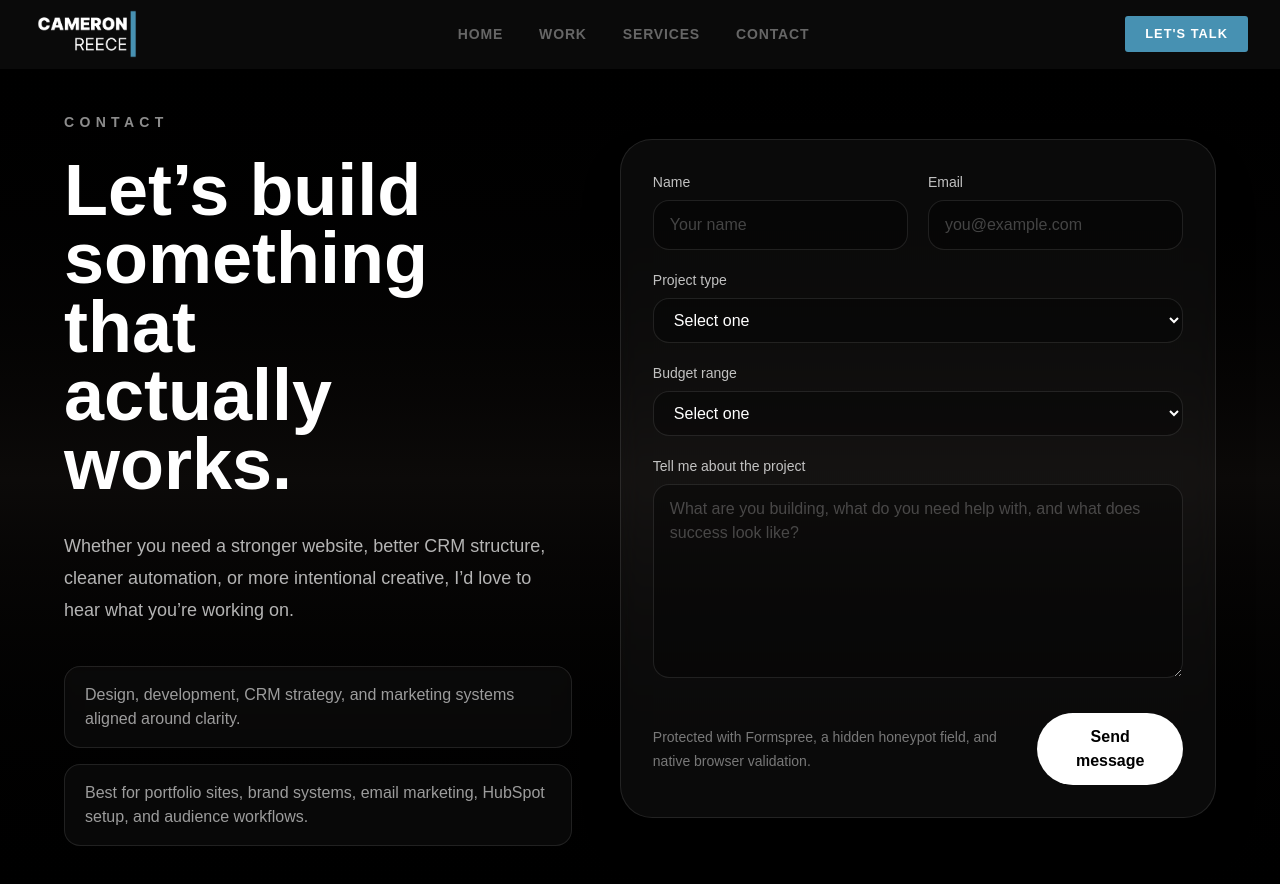
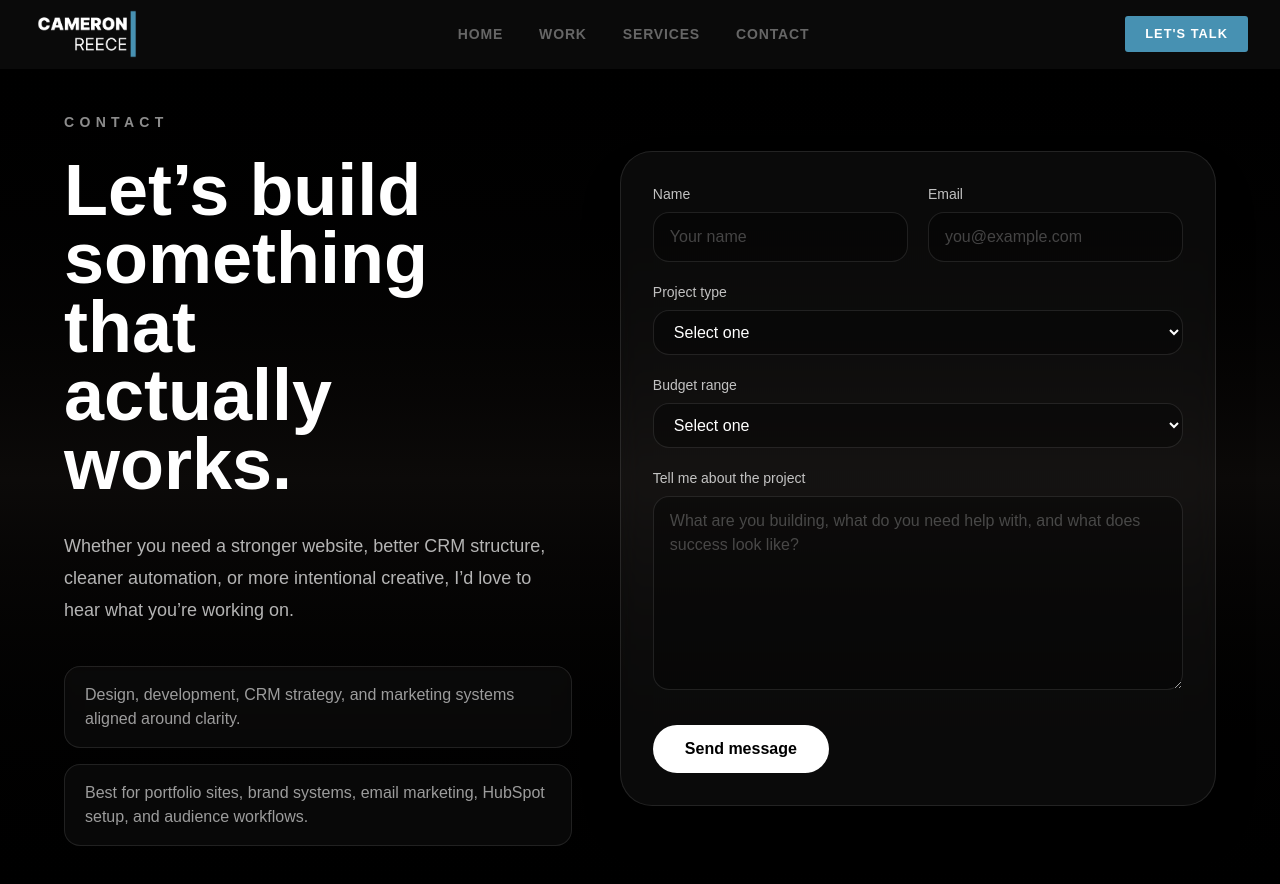
Before and after one commit to camlavallie/cameron_reece, a Next.js app: page /contact in a window 1280 px wide. Shown: the top 884 px of the page. Built offline with nearby package versions, Linux system fonts and the light colour scheme.

Commit message:
deletiton on form

```diff
--- a/app/contact/page.tsx
+++ b/app/contact/page.tsx
@@ -146,10 +146,6 @@ export default function ContactPage() {
                 </div>
 
                 <div className="flex flex-col gap-4 pt-2 sm:flex-row sm:items-center sm:justify-between">
-                  <p className="text-sm leading-6 text-white/45">
-                    Protected with Formspree, a hidden honeypot field, and native browser validation.
-                  </p>
-
                   <button
                     type="submit"
                     className="inline-flex items-center justify-center rounded-full bg-white px-8 py-3 text-sm font-semibold text-black transition hover:bg-white/90 sm:text-base"
```
